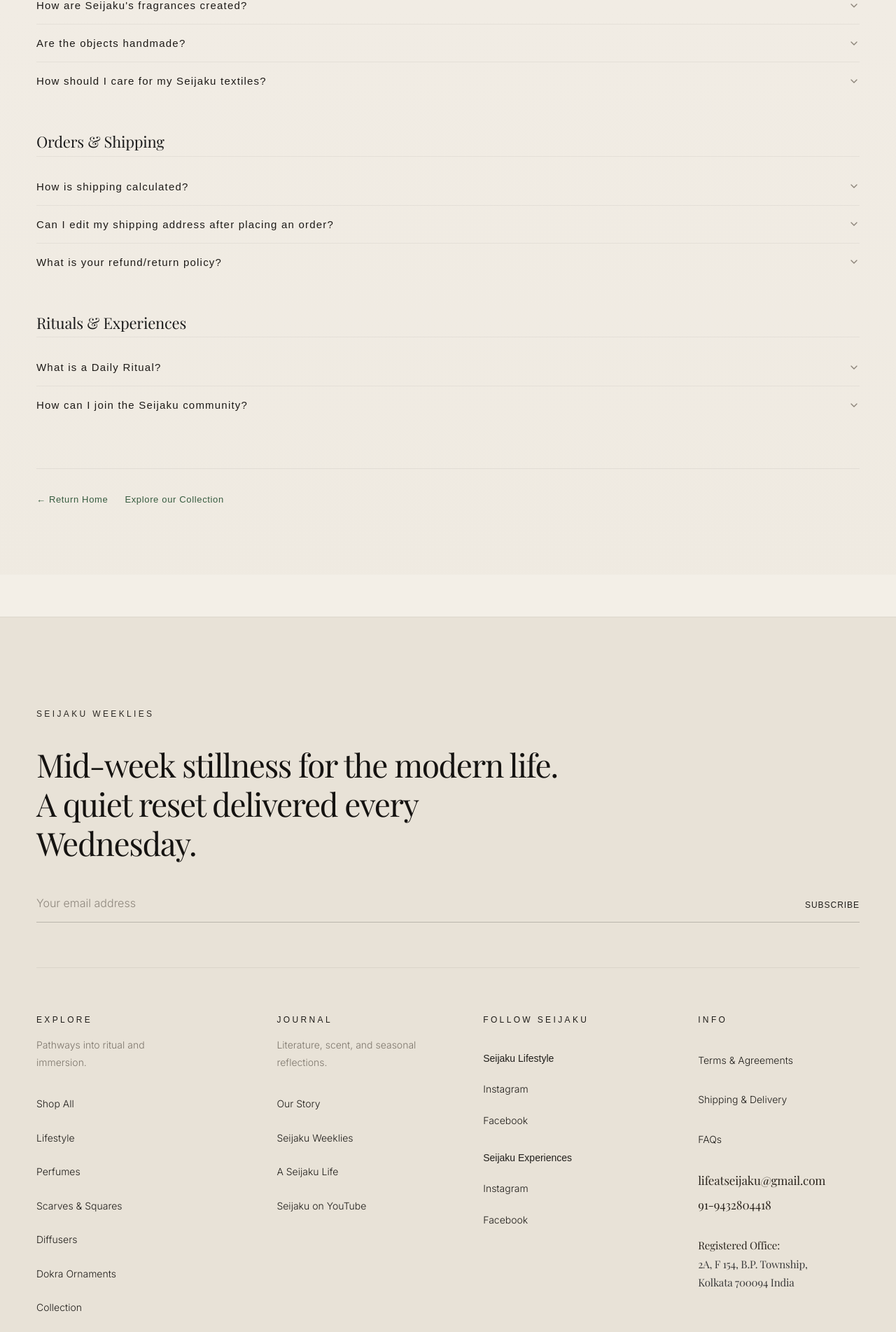
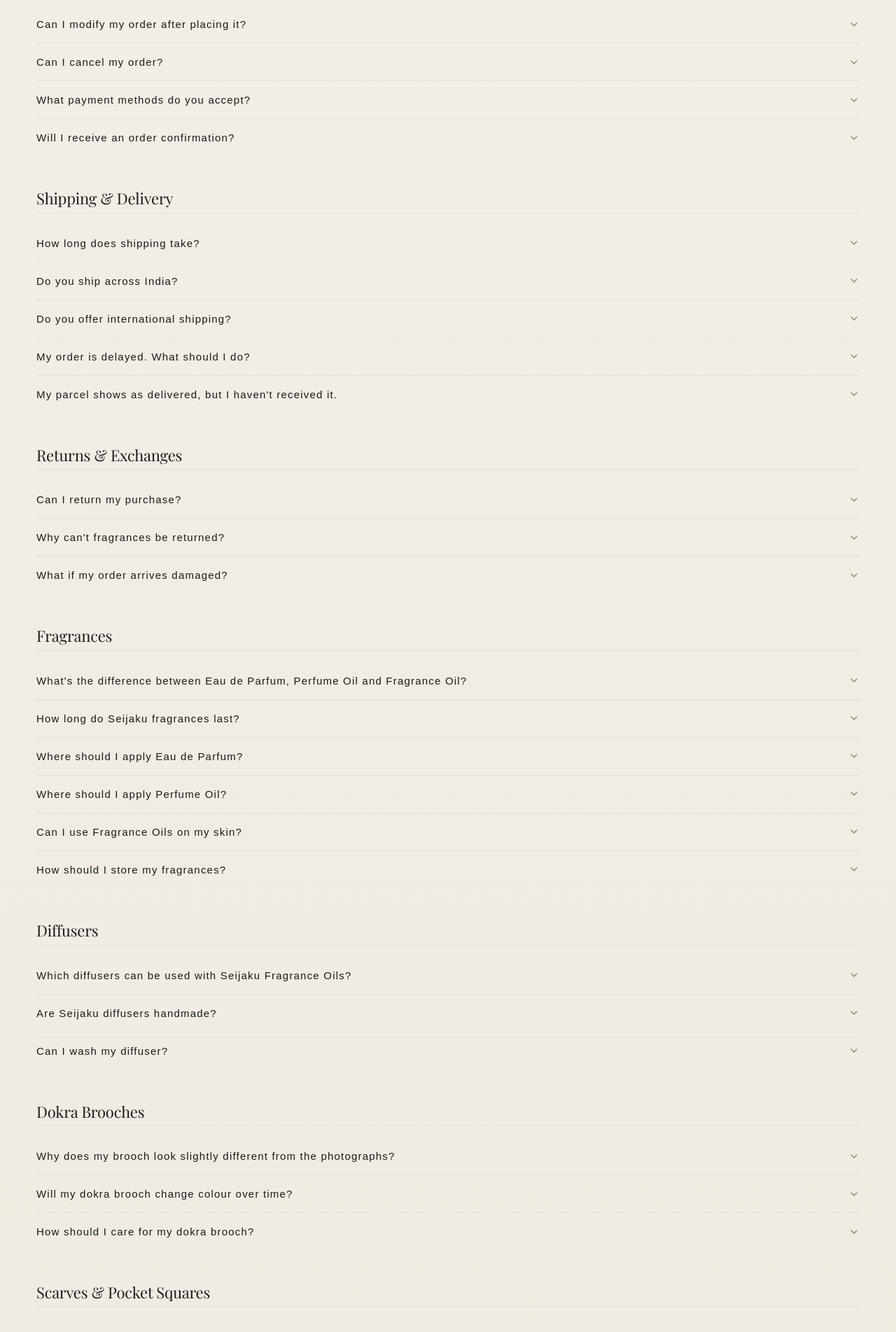
Before and after one commit to satamkundu/seijaku, a Next.js app in the folder frontend/: page /faqs in a window 1280 px wide. Shown: the part 560-2463 px from the top of the page at 70% size. Built offline with nearby package versions, Linux system fonts and the light colour scheme; a web font is replaced by a local one.

Commit message:
add youtube link and update FAQ contents

```diff
--- a/frontend/src/app/faqs/FaqAccordionClient.tsx
+++ b/frontend/src/app/faqs/FaqAccordionClient.tsx
@@ -15,49 +15,171 @@
 
 const faqData: FaqCategory[] = [
   {
-    category: "Scent & Craftsmanship",
+    category: "Orders & Payment",
     items: [
       {
-        question: "How are Seijaku's fragrances created?",
-        answer: "Our fragrances are developed in collaboration with master perfumers, drawing deep inspiration from Bengalian heritage, local literature, and native flora (such as the Juiful/jasmine). We curate each scent profile to offer a quiet, lingering presence rather than an overwhelming synthetic intervention.",
+        question: "Can I modify my order after placing it?",
+        answer: "If your order has not yet been packed or dispatched, we'll do our best to accommodate changes. Please write to us as soon as possible at lifeatseijaku@gmail.com with your order number. Once an order has entered the dispatch process, we are unable to make changes.",
       },
       {
-        question: "Are the objects handmade?",
-        answer: "Yes. The core of Seijaku is Bengal's living heritage. Many of our objects—including our Dokra ornaments, terracotta diffuser vessels, and seasonal accessories—are crafted individually by hand in artisan clusters. Slight variations in shape, texture, and finish are natural markers of this craftsmanship and make each object uniquely yours.",
+        question: "Can I cancel my order?",
+        answer: "Orders may be cancelled only before they have been packed or dispatched. Please contact us immediately after placing your order if you wish to cancel it.",
       },
       {
-        question: "How should I care for my Seijaku textiles?",
-        answer: "Our handwoven textiles are delicate and crafted from natural fibers. We recommend dry cleaning, or gentle hand-washing in cold water with mild detergents. Do not twist or wring the fabrics, and always dry them in shade to preserve their natural colors and textures.",
+        question: "What payment methods do you accept?",
+        answer: "We accept secure online payments through our payment gateway, including:\n• UPI\n• Credit Cards\n• Debit Cards\n• Net Banking\n• Popular digital wallets (where supported)\n\nCash on Delivery (COD) may be available for selected PIN codes.",
+      },
+      {
+        question: "Will I receive an order confirmation?",
+        answer: "Yes. You'll receive an email confirming your order shortly after it has been successfully placed. Once your order is dispatched, you'll also receive shipment tracking details via email and/or WhatsApp.",
       },
     ],
   },
   {
-    category: "Orders & Shipping",
+    category: "Shipping & Delivery",
     items: [
       {
-        question: "How is shipping calculated?",
-        answer: "Shipping is calculated at checkout based on your exact delivery pincode and the total weight of the selected items. Once you enter your details in the checkout flow, the shipping cost will update dynamically before you complete the payment.",
+        question: "How long does shipping take?",
+        answer: "Orders are generally dispatched within 1–3 business days.\n\nEstimated delivery:\n• Metro cities: 2–5 business days\n• Other locations: 3–8 business days\n\nDelivery timelines may vary depending on your location and courier operations.",
       },
       {
-        question: "Can I edit my shipping address after placing an order?",
-        answer: "Address changes can be processed as long as the package hasn't left our warehouse in Kolkata (typically within 24 hours of placing the order). Please email us immediately at lifeatseijaku@gmail.com with your order number and updated address.",
+        question: "Do you ship across India?",
+        answer: "Yes. We currently ship to most serviceable locations across India.",
       },
       {
-        question: "What is your refund/return policy?",
-        answer: "Due to the small-batch and artisanal nature of our products, all sales are generally final. However, we want you to have a seamless experience. If you receive an item that is defective or damaged during transit, please contact us within 48 hours of delivery with pictures or a short unboxing video, and we will arrange a replacement or refund.",
+        question: "Do you offer international shipping?",
+        answer: "Not at the moment. We hope to introduce international shipping in the future.",
+      },
+      {
+        question: "My order is delayed. What should I do?",
+        answer: "Occasionally, deliveries may be delayed due to weather, courier operations or regional service disruptions. If your tracking has not updated for an extended period or you need assistance, please email lifeatseijaku@gmail.com and we'll be happy to help.",
+      },
+      {
+        question: "My parcel shows as delivered, but I haven't received it.",
+        answer: "Please first check with family members, neighbours or your building's security desk. If you're still unable to locate the parcel, contact us within 48 hours and we'll investigate the matter with our courier partner.",
       },
     ],
   },
   {
-    category: "Rituals & Experiences",
+    category: "Returns & Exchanges",
     items: [
       {
-        question: "What is a Daily Ritual?",
-        answer: "A Daily Ritual is our guided approach to intentional living. We design physical anchors (like diffusers, brass stands, and scents) to complement mental pauses. You can experience the guided 'Daily Ritual Room' on our home page, which offers a 2-minute space of stillness.",
+        question: "Can I return my purchase?",
+        answer: "Certain products may be returned within 7 days of delivery, provided they are unused and in their original packaging. Please refer to our Shipping, Returns & Exchanges Policy for full details.",
       },
       {
-        question: "How can I join the Seijaku community?",
-        answer: "We invite you to sign up for 'Seijaku Weeklies' in our footer. It is a quiet mid-week reset delivered to your inbox every Wednesday. You can also follow our journals, watch our craft videos on YouTube, and engage with us on Instagram.",
+        question: "Why can't fragrances be returned?",
+        answer: "Fragrances are personal-use products and cannot be resold once opened or used. For hygiene and quality reasons, Eau de Parfums, perfume oils and fragrance oils are not eligible for returns or exchanges unless they arrive damaged or incorrect.",
+      },
+      {
+        question: "What if my order arrives damaged?",
+        answer: "Please email us within 48 hours of delivery with:\n• your order number;\n• photographs of the packaging;\n• photographs of the product; and\n• a brief description of the issue.\n\nWe'll review the case and arrange an appropriate resolution.",
+      },
+    ],
+  },
+  {
+    category: "Fragrances",
+    items: [
+      {
+        question: "What's the difference between Eau de Parfum, Perfume Oil and Fragrance Oil?",
+        answer: "Eau de Parfum (EDP) is an alcohol-based fragrance designed to be worn on the skin.\n\nPerfume Oil is an alcohol-free fragrance blended in nourishing carrier oils for a slower, more intimate scent experience on the skin.\n\nFragrance Oil is intended for use with compatible home diffusers and should not be applied directly to the skin.",
+      },
+      {
+        question: "How long do Seijaku fragrances last?",
+        answer: "Longevity depends on the fragrance composition, your skin chemistry, climate and how the fragrance is applied. Results naturally vary from person to person.",
+      },
+      {
+        question: "Where should I apply Eau de Parfum?",
+        answer: "For best results, apply lightly to pulse points such as:\n• wrists\n• neck\n• behind the ears\n• inner elbows\n\nAvoid rubbing the fragrance immediately after application, as this can alter its development.",
+      },
+      {
+        question: "Where should I apply Perfume Oil?",
+        answer: "Perfume oils work best when applied sparingly to pulse points. A small amount is usually sufficient.",
+      },
+      {
+        question: "Can I use Fragrance Oils on my skin?",
+        answer: "No. Seijaku Fragrance Oils are formulated specifically for home fragrance use with compatible diffusers and are not intended for direct application to the skin.",
+      },
+      {
+        question: "How should I store my fragrances?",
+        answer: "Store your fragrances in a cool, dry place away from direct sunlight, excessive heat and humidity. Proper storage helps preserve their quality over time.",
+      },
+    ],
+  },
+  {
+    category: "Diffusers",
+    items: [
+      {
+        question: "Which diffusers can be used with Seijaku Fragrance Oils?",
+        answer: "Our fragrance oils are designed for use with compatible home fragrance diffusers. Please follow the instructions provided with your diffuser before use.",
+      },
+      {
+        question: "Are Seijaku diffusers handmade?",
+        answer: "Yes. All of our terracotta and ceramic diffusers are individually handcrafted by artisans, making each piece slightly unique.",
+      },
+      {
+        question: "Can I wash my diffuser?",
+        answer: "Yes, but cleaning methods vary depending on the material. Allow the diffuser to cool (if applicable), wipe away excess oil, and clean gently using a soft cloth. Avoid abrasive cleaning products or prolonged soaking unless specifically recommended.",
+      },
+    ],
+  },
+  {
+    category: "Dokra Brooches",
+    items: [
+      {
+        question: "Why does my brooch look slightly different from the photographs?",
+        answer: "Each dokra brooch is individually handcrafted using the traditional lost-wax casting technique. Minor differences in texture, finish, dimensions and patina are natural characteristics of handmade objects and make every piece unique.",
+      },
+      {
+        question: "Will my dokra brooch change colour over time?",
+        answer: "Like many handcrafted brass alloys, dokra may gradually develop a richer natural patina with age. This is a normal characteristic of the material and many collectors appreciate it as part of the object's evolving character.",
+      },
+      {
+        question: "How should I care for my dokra brooch?",
+        answer: "Store it in a dry place when not in use. Avoid prolonged exposure to moisture, perfumes and harsh chemicals. Wipe gently with a soft, dry cloth after use.",
+      },
+    ],
+  },
+  {
+    category: "Scarves & Pocket Squares",
+    items: [
+      {
+        question: "What fabric are Seijaku scarves made from?",
+        answer: "Our scarves and pocket squares are crafted using carefully selected blended silk fabrics chosen for their softness, drape and everyday wearability. Please refer to the individual product page for exact fabric details.",
+      },
+      {
+        question: "How should I care for my scarf?",
+        answer: "We recommend gentle hand washing or professional dry cleaning depending on the product's care instructions. Avoid bleach, harsh detergents and prolonged direct sunlight while drying.",
+      },
+    ],
+  },
+  {
+    category: "Handcrafted Products",
+    items: [
+      {
+        question: "Why are there slight variations between products?",
+        answer: "Many Seijaku products are handcrafted in small batches by artisans. Small variations in colour, texture, finish or dimensions are a hallmark of handmade craftsmanship and should not be regarded as defects.",
+      },
+      {
+        question: "Are your products made in India?",
+        answer: "Yes. Our products are thoughtfully designed in India and many are handcrafted in collaboration with artisan communities and skilled makers across the country.",
+      },
+    ],
+  },
+  {
+    category: "Seijaku",
+    items: [
+      {
+        question: "What does \"Seijaku\" mean?",
+        answer: "Seijaku (静寂) is a Japanese word that evokes deep stillness—not simply the absence of sound, but a quiet presence of mind. Our products are designed as small rituals that invite moments of calm into everyday life.",
+      },
+      {
+        question: "Are your products suitable for gifting?",
+        answer: "Absolutely. Many of our products are designed to be gifted individually or as thoughtfully curated ritual sets. Gift packaging may be available for selected products.",
+      },
+      {
+        question: "How can I collaborate with Seijaku?",
+        answer: "For collaborations, editorial features, wholesale enquiries or partnerships, please write to us at: lifeatseijaku@gmail.com",
       },
     ],
   },
@@ -106,7 +228,7 @@
                     }`}
                   >
                     <div className="overflow-hidden">
-                      <p className="text-[14px] font-light leading-[1.8] text-[#5d574e] max-w-none">
+                      <p className="whitespace-pre-line text-[14px] font-light leading-[1.8] text-[#5d574e] max-w-none">
                         {item.answer}
                       </p>
                     </div>
@@ -117,6 +239,32 @@
           </div>
         </div>
       ))}
+
+      {/* Elegant Contact Section at the bottom */}
+      <div className="mt-16 rounded-xl border border-black/5 bg-[#fcfbf9] p-8 text-center sm:p-10">
+        <h3 className="font-serif text-[20px] font-normal text-[#1d1a17]">
+          I still have a question.
+        </h3>
+        <p className="mt-2 text-[14px] font-light text-[#5d574e]">
+          We&apos;re always happy to help.
+        </p>
+        <div className="mt-6 flex flex-col items-center justify-center gap-4 sm:flex-row sm:gap-8">
+          <a
+            href="mailto:lifeatseijaku@gmail.com"
+            className="flex items-center gap-2 text-[14px] text-[#365b3f] hover:underline"
+          >
+            <span>📧</span> lifeatseijaku@gmail.com
+          </a>
+          <a
+            href="https://www.seijaku.co"
+            target="_blank"
+            rel="noopener noreferrer"
+            className="flex items-center gap-2 text-[14px] text-[#365b3f] hover:underline"
+          >
+            <span>🌐</span> www.seijaku.co
+          </a>
+        </div>
+      </div>
     </div>
   );
 }
--- a/frontend/src/app/faqs/page.tsx
+++ b/frontend/src/app/faqs/page.tsx
@@ -17,7 +17,7 @@
             Frequently Asked Questions
           </h1>
           <p className="mt-4 text-[15px] font-light leading-[1.8] text-[#5d574e]">
-            Find answers to common inquiries about our handmade artifacts, slow scent practices, shipping logistics, and customer support.
+            Whether you&apos;re discovering Seijaku for the first time or waiting for your order to arrive, we&apos;ve answered some of the questions we&apos;re most often asked. If you can&apos;t find what you&apos;re looking for, we&apos;d be happy to help at <a href="mailto:lifeatseijaku@gmail.com" className="text-[#365b3f] hover:underline">lifeatseijaku@gmail.com</a>.
           </p>
           <div className="mt-10 h-px w-full bg-black/6" />
         </div>
--- a/frontend/src/components/Footer.tsx
+++ b/frontend/src/components/Footer.tsx
@@ -17,7 +17,7 @@
   { label: "Our Story", href: "/our-story" },
   { label: "Seijaku Weeklies", href: "#footer-email" },
   { label: "A Seijaku Life", href: "/a-seijaku-life" },
-  { label: "Seijaku on YouTube", href: "https://www.youtube.com/" },
+  { label: "Seijaku on YouTube", href: "https://www.youtube.com/@SeijakuWellness" },
 ];
 
 const infoLinks = [
```
